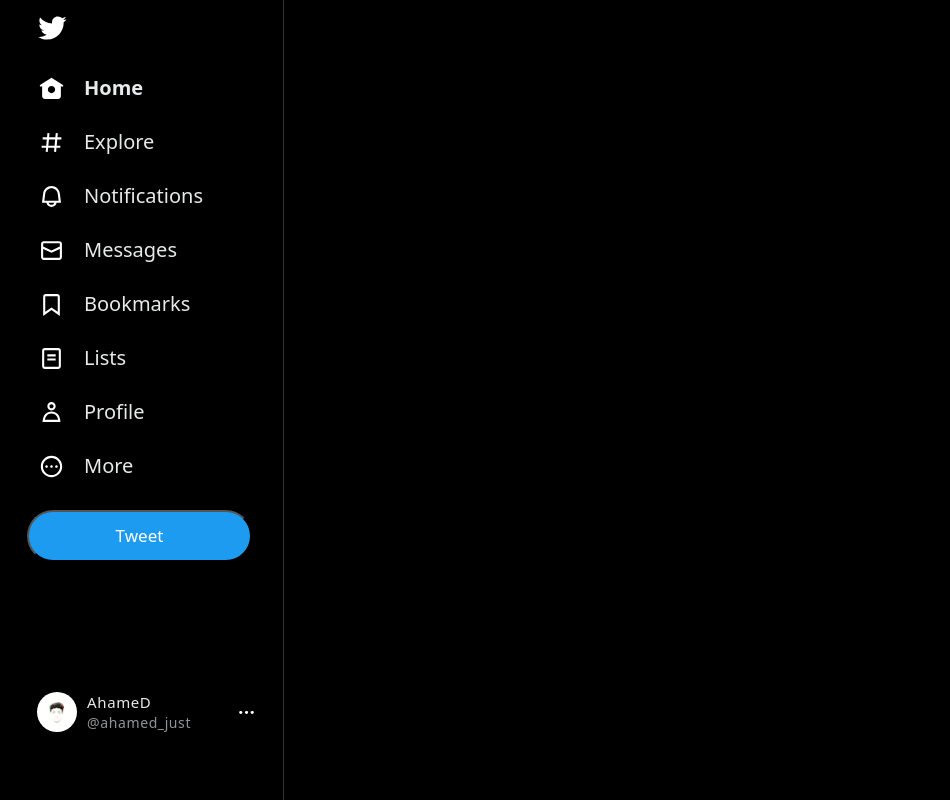
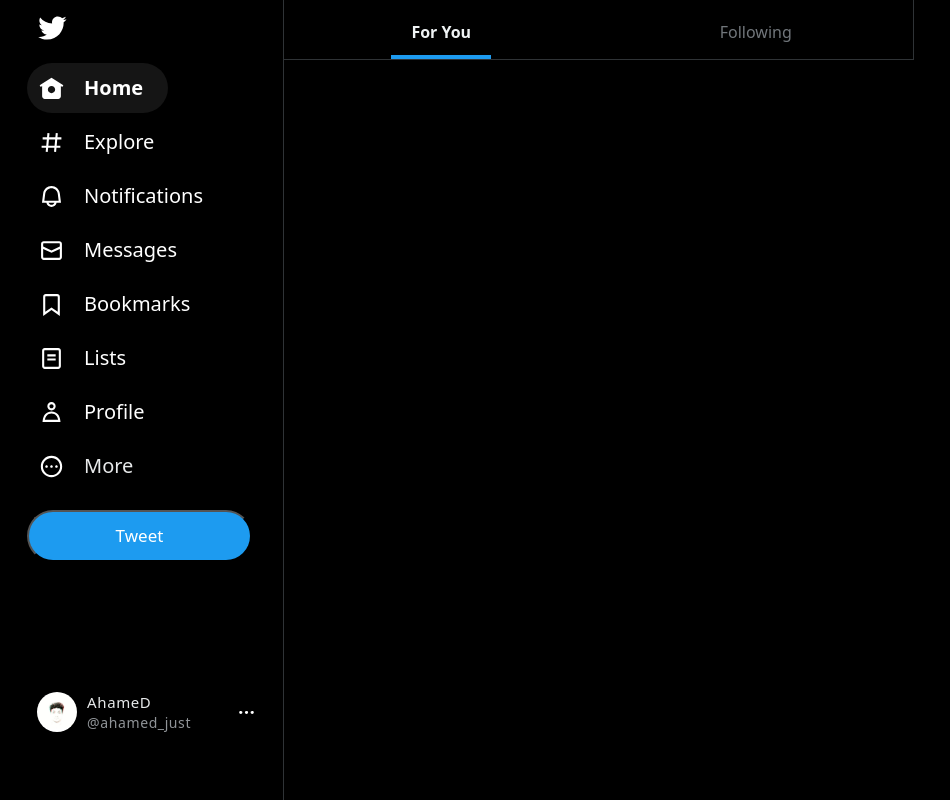
Before and after one commit to Aham3d/Twitter-landing-page-, a plain HTML site: page index.html in a window 1280 px wide. Shown: the whole page, without its empty margins (0-950 px from the left). Drawn offline with Linux system fonts and the light colour scheme.

Commit message:
added header

```diff
--- a/index.html
+++ b/index.html
@@ -91,11 +91,24 @@
         </div>
     </div>
 
-    <div class="main-part">
+    <div class="content-section">
+        <div class="center-section">
+            <div class="header">
+                    <a href="#" class="header-l">
+                        <div class="text-1">For You</div>
+                    </a>
+                    <a href="#" class="header-r">
+                        <div class="text-2">
+                            Following
+                        </div>
+                    </a>
+            </div>
+        </div>
+        <div class="right-section">
 
+        </div>
     </div>
-    <div class="right-part">
 
-    </div>
+
 </body>
 </html>
--- a/style.css
+++ b/style.css
@@ -78,7 +78,9 @@
 
 
 
-
+p {
+    color: white;
+}
 
   /*  */
 
@@ -101,6 +103,18 @@
 a {
     color: #eff3f4;
 }
+
+
+
+
+
+
+
+
+
+
+
+
 
 /* SIDE BAR */
 
@@ -174,6 +188,8 @@
     padding: 12px;
     margin: 4px 0;
     transition: 0.1s ease-in;
+    background-color: #151515;
+    border-radius: 25px;
 }
 
 .home img  {
@@ -430,10 +446,92 @@
 
 
 
-.main-part  {
-    background-color: yellowgreen;
+
+
+
+/* content-section */
+
+.content-section {
+    width: 980px;
+
 }
 
-.right-part {
-    background-color: yellowgreen;
+
+
+
+
+
+/* center-section */
+
+.center-section {
+    width: 630px;
+    border-right: 1px solid #2f3336;
 }
+
+.header {
+    width: 100%;
+    display: flex;
+    flex-direction: row;
+    height: 60px;
+    align-items: center;
+    border-bottom: 1px solid #2f3336;
+
+}
+
+.header-l {
+    width: 50%;
+    text-decoration: none;
+    text-align: center;
+    height: 100%;
+    padding-top: 20px;
+    transition: 0.1s ease-in;
+}
+
+.text-1 {
+    font-size: 16px;
+    font-weight: 700;
+    height: 100%;
+    text-align: center;
+    width: 100px;
+    display: inline-block;
+    border-bottom: 4px solid #1d9bf0;
+}
+
+.header-l:hover {
+    background-color: #151515;
+}
+
+.header-r {
+    width: 50%;
+    text-decoration: none;
+    text-align: center;
+    height: 100%;
+    padding-top: 20px;
+    transition: 0.1s ease-in;
+}
+
+.text-2 {
+    color: #71767b;
+    font-size: 16px;
+    font-weight: 500;
+    height: 100%;
+    text-align: center;
+    width: 100px;
+    display: inline-block;
+}
+
+.header-r:hover {
+    background-color: #151515;
+}
+
+
+
+
+
+
+
+/* right-section */
+
+.right-section {
+    width: 360px;
+}
```
Also changed, not shown: img/emoji-icon.svg (added), img/gif-icon.svg (added), img/location.svg (added), img/media-icon.svg (added), img/poll-icon.svg (added), img/schedule-icon.svg (added).
